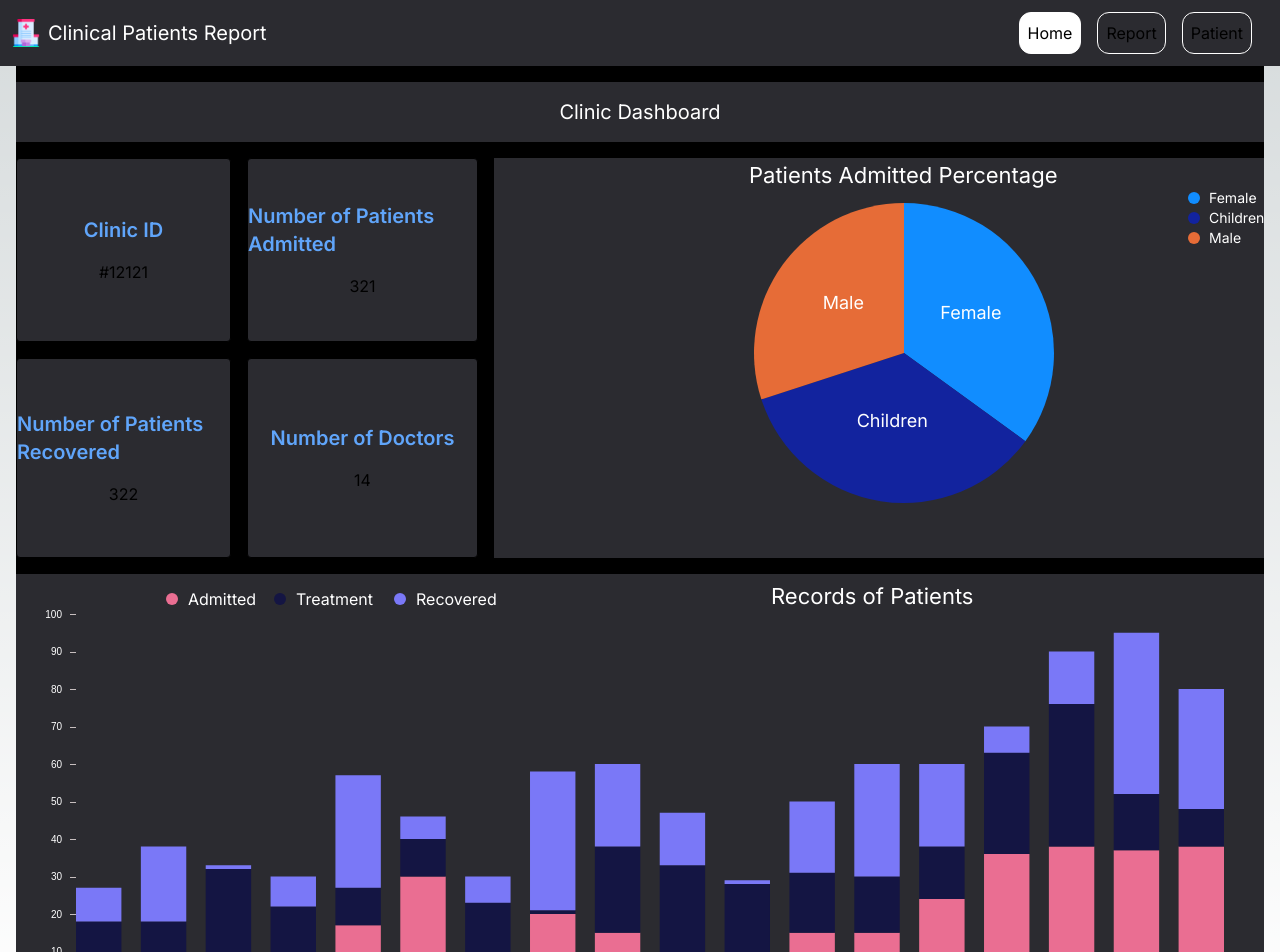
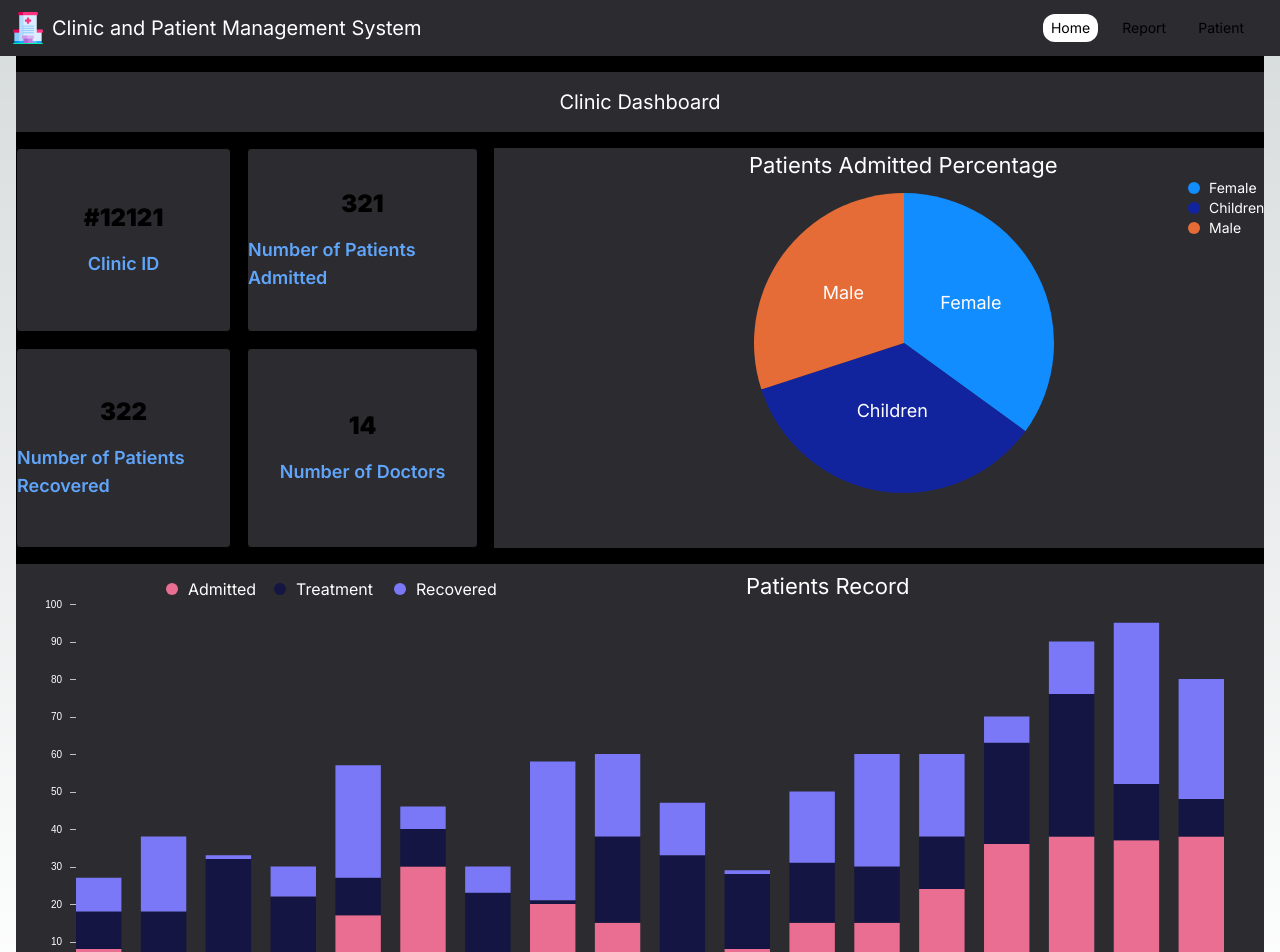
Before and after one commit to usmangq12/clinic-dashboard, a Next.js app: page / in a window 1280 px wide. Shown: the top 952 px of the page. Built offline with nearby package versions, Linux system fonts and the light colour scheme.

Commit message:
Update Area Chart and Content

```diff
--- a/src/component/AreaChart.tsx
+++ b/src/component/AreaChart.tsx
@@ -9,7 +9,7 @@ type Props = {
 };
 
 export const AreaChart: React.FC<Props> = ({ bodyTemperatureMockData }) => {
-  const refrence = React.useRef<SVGSVGElement>(null);
+  const reference = React.useRef<SVGSVGElement>(null);
   const margin: { top: number; right: number; left: number; bottom: number } = {
     top: 40,
     right: 40,
@@ -19,19 +19,18 @@ export const AreaChart: React.FC<Props> = ({ bodyTemperatureMockData }) => {
 
   const chart = () => {
     const width = 770;
-    const height = 550;
-    const innerWidth: number = width || 0 - margin.left - margin.right;
-    const innerHeight: number = height || 0 - margin.bottom - margin.top;
-    d3.select(refrence.current).selectAll("*").remove();
-    const svg = d3
-      .select(refrence.current)
-      .attr("width", "100%")
-      .attr("height", "650px");
+    const height = 650;
+    const innerWidth: number = width - margin.left - margin.right;
+    const innerHeight: number = height - margin.bottom - margin.top;
+    d3.select(reference.current).selectAll("*").remove();
+    const svg = d3.select(reference.current);
+
+    svg.attr("width", "100%").attr("height", "650px");
 
     svg
       .append("text")
-      .text("Body Temperature of Patient")
-      .attr("transform", `translate(${innerWidth / 2 - 100} ,20)`)
+      .text("Patient Body Temperature")
+      .attr("transform", `translate(${innerWidth / 2 - 100}, 20)`)
       .attr("class", "label");
 
     const g = svg
@@ -40,6 +39,7 @@ export const AreaChart: React.FC<Props> = ({ bodyTemperatureMockData }) => {
 
     const X = (d: AreaChartDate) => d.timestamp;
     const Y = (d: AreaChartDate) => d.temperature;
+
     const scaleX = d3
       .scaleTime()
       .domain(
@@ -50,10 +50,7 @@ export const AreaChart: React.FC<Props> = ({ bodyTemperatureMockData }) => {
       )
       .range([0, innerWidth]);
 
-    const scaleY = d3
-      .scaleLinear()
-      .domain([0, 100] as [number, number])
-      .range([innerHeight, 0]);
+    const scaleY = d3.scaleLinear().domain([0, 100]).range([innerHeight, 0]);
 
     const area = d3
       .area<AreaChartDate>()
@@ -63,22 +60,86 @@ export const AreaChart: React.FC<Props> = ({ bodyTemperatureMockData }) => {
 
     g.append("g")
       .call(d3.axisBottom(scaleX).tickSizeOuter(0).tickPadding(10))
+      .attr("transform", `translate(0,${innerHeight})`);
 
-      .attr("transform", `translate(0,${innerHeight})`);
     g.append("g")
       .call(d3.axisLeft(scaleY).tickSizeOuter(0).tickPadding(10))
-
       .select(".domain")
       .classed("lineAxis", true);
 
     g.append("g")
       .append("path")
       .attr("fill", "#ff6666")
-      .attr("d", area(bodyTemperatureMockData));
+      .attr("d", area(bodyTemperatureMockData))
+      .attr("class", "area");
+
+    const tooltip = d3.select(".tooltip");
+
+    const verticalLine = g
+      .append("line")
+      .attr("class", "vertical-line")
+      .style("stroke", "white")
+      .style("stroke-width", 1)
+      .style("opacity", 0);
+
+    g.selectAll(".dot")
+      .data(bodyTemperatureMockData)
+      .enter()
+      .append("circle")
+      .attr("class", "dot")
+      .attr("cx", (d: AreaChartDate) => scaleX(X(d)))
+      .attr("cy", (d: AreaChartDate) => scaleY(Y(d)))
+      .attr("r", 2)
+      .style("fill", "lightblue")
+      .on("mouseover", (event, d) => {
+        const html = `<h4 >Temperature: ${
+          d.temperature
+        }</h4><p>Date: ${`${d.timestamp.getHours()}:${d.timestamp.getMinutes()}:${d.timestamp.getSeconds()}`}</p>`;
+        const [x, y] = d3.pointer(event);
+        const svgContainer = reference.current;
+        const containerRect = svgContainer?.getBoundingClientRect();
+        const positionSetting = x + (containerRect?.left || 0) + 65;
+        if (!containerRect?.top) {
+          return;
+        }
+        tooltip
+          .html(html)
+          .style("display", "block")
+          .style("left", `${positionSetting - 20}px`)
+          .style("top", `${y + containerRect?.top + 400}px`);
+          verticalLine
+          .attr("x1", positionSetting - 85)
+          .attr("x2", positionSetting  - 85)
+          .attr("y1", 0)
+          .attr("y2", innerHeight)
+          .style("opacity", 1);
+      })
+
+      .on("mouseout", () => {
+        tooltip.style("display", "none");
+        verticalLine.style("opacity", 0);
+      });
   };
+
   useEffect(() => {
     chart();
   }, [bodyTemperatureMockData]);
 
-  return <svg ref={refrence}></svg>;
+  return (
+    <>
+      <svg ref={reference}></svg>
+      <div
+        className="tooltip"
+        id="tooltip"
+        style={{
+          maxWidth: "333px",
+          backgroundColor: "black",
+          color: "white",
+          padding: "5px",
+          position: "absolute",
+          display: "none",
+        }}
+      ></div>
+    </>
+  );
 };
--- a/src/component/Clinic.tsx
+++ b/src/component/Clinic.tsx
@@ -32,43 +32,40 @@ export const Clinic = () => {
       </h4>
       <div className="flex flex-col gap-4 ">
         <div className=" max-h-[350px] h-[400px] flex gap-4 max-h-full">
-
-
           <div className="flex flex-1 flex-wrap">
             <div className=" w-1/2 h-1/2 flex  bg-black pb-4 pr-4   ">
               <div className="flex flex-col justify-center items-center gap-4 border-black border  rounded py-8 flex-1 bg-[#2B2B30]">
-                  <h4 className="text-xl text-blue-400 font-semibold  ">
+                <p className=" font-black text-2xl"> #12121</p>
+                <h4 className="text-lg text-blue-400 font-semibold  ">
                   Clinic ID
                 </h4>
-                  <p> #12121</p>
               </div>
             </div>
 
             <div className=" w-1/2 h-1/2 flex  bg-black  pb-4   ">
               <div className="flex flex-col justify-center items-center gap-4 border-black border rounded py-8 flex-1 bg-[#2B2B30] ">
-                  <h4 className="text-xl text-blue-400 font-semibold  ">
+                <p className=" font-black text-2xl"> 321</p>
+                <h4 className="text-lg text-blue-400 font-semibold  ">
                   Number of Patients Admitted
                 </h4>
-                  <p> 321</p>
               </div>
             </div>
             <div className=" w-1/2 h-1/2 flex   bg-black pr-4   ">
               <div className="flex flex-col justify-center items-center gap-4 border-black border py-8  rounded flex-1 bg-[#2B2B30]">
-                  <h4 className="text-xl text-blue-400 font-semibold  ">
+                <p className=" font-black text-2xl">322</p>
+                <h4 className="text-lg text-blue-400 font-semibold  ">
                   Number of Patients Recovered
                 </h4>
-                  <p>322</p>
               </div>
             </div>
             <div className="w-1/2 h-1/2  flex   bg-black   ">
               <div className="flex flex-col justify-center items-center gap-4 border-black border py-8  rounded flex-1 bg-[#2B2B30]">
-                  <h4 className="text-xl text-blue-400 font-semibold  ">
+                <p className=" font-black text-2xl"> 14</p>
+                <h4 className="text-lg text-blue-400 font-semibold  ">
                   Number of Doctors
                 </h4>
-                  <p> 14</p>
               </div>
             </div>
-
           </div>
           <div className="flex-1 bg-[#2B2B30]">
             <PieChart pieChartData={clinicData[1] as PieChartData[]} />
--- a/src/component/DountChart.tsx
+++ b/src/component/DountChart.tsx
@@ -26,7 +26,7 @@ export const DountChart: React.FC<Props> = ({ dountChartData }) => {
 
     svg
       .append("text")
-      .text("Nurse Feedback")
+      .text("Nurses Feedback")
       .attr("transform", `translate(${350},20)`)
       .attr("class", "label");
 
--- a/src/component/Header.tsx
+++ b/src/component/Header.tsx
@@ -31,25 +31,29 @@ export const Header = ({ handlePatientData }: HeaderProps) => {
   return (
     <div className="flex   justify-center items-center ">
       <div className="flex-1 flex gap-x-2  items-center ">
-        <Image src={hospital} alt="Girl in a jacket" width="28" height="28" />
+        <Image src={hospital} alt="Girl in a jacket" width="32" height="32" />
         <p className="text-white text-center text-xl ">
-          Clinical Patients Report
+          Clinic and Patient Management System
         </p>
       </div>
       <div className="mr-4 flex gap-x-4">
         <Link href="/" onClick={() => handleNavigation("home")}>
           <div
-            className={`p-2 border-white border-solid  border-[1px] rounded-xl hover:bg-white hover:text-black ${
-              navigation === "home" && " bg-white text-black"
-            } `}
+            className={` px-2 py-1 border-solid text-sm rounded-xl ${
+              navigation === "home"
+                ? " bg-white text-black hover:text-black "
+                : "hover:bg-neutral-700  hover:text-white"
+            }     `}
           >
             Home
           </div>
         </Link>
         <Link href="/report" onClick={() => handleNavigation("report")}>
           <div
-            className={`p-2 border-white border-solid  border-[1px] rounded-xl hover:bg-white hover:text-black ${
-              navigation === "report" && "bg-white text-black"
+            className={`px-2 py-1  border-solid text-sm  rounded-xl   ${
+              navigation === "report"
+                ? "bg-white text-black hover:text-black"
+                : "hover:bg-neutral-700 hover:text-white"
             } `}
           >
             Report
@@ -57,8 +61,10 @@ export const Header = ({ handlePatientData }: HeaderProps) => {
         </Link>
         <Link href="/patient/0" onClick={() => handleNavigation("patient")}>
           <div
-            className={`p-2 border-white border-solid  border-[1px] rounded-xl hover:bg-white hover:text-black  ${
-              navigation === "patient" && "bg-white text-black"
+            className={`px-2 py-1  border-solid text-sm rounded-xl   ${
+              navigation === "patient"
+                ? "bg-white text-black hover:text-black "
+                : "hover:bg-neutral-700 hover:text-white"
             }`}
           >
             Patient
@@ -67,7 +73,7 @@ export const Header = ({ handlePatientData }: HeaderProps) => {
       </div>
       {showDropdown && (
         <select
-          className="border-b-2  text-white bg-[#2B2B30]  border-white border-solid p-0.5  focus-visible:outline-0"
+          className="border-b-2 text-sm  text-white bg-[#2B2B30]  border-white border-solid p-0.5  focus-visible:outline-0"
           name="Person 1"
           id="1"
           onChange={handleSelection}
--- a/src/component/LineChart.tsx
+++ b/src/component/LineChart.tsx
@@ -54,7 +54,7 @@ export const LineChart: React.FC<Props> = ({ data }: Props) => {
     svg
       .append("text")
       .text("Patient Room Environment")
-      .attr("transform", `translate(${innerWidth / 2},25)`)
+      .attr("transform", `translate(${(innerWidth / 2)-40},25)`)
       .attr("class", "label");
 
     const g = svg
--- a/src/component/Stack.tsx
+++ b/src/component/Stack.tsx
@@ -31,8 +31,8 @@ export const Stack: React.FC<Props> = ({ patientsData }) => {
       };
     svgline
       .append("text")
-      .text("Records of Patients")
-      .attr("transform", `translate(${755},30)`)
+      .text("Patients Record")
+      .attr("transform", `translate(${730},30)`)
       .attr("class", "label")
       .style("font-size", "22px");
     const gLine = svgline
@@ -101,7 +101,7 @@ export const Stack: React.FC<Props> = ({ patientsData }) => {
       })}</td>
     </tr>
     <tr >
-      <td>H123</td>
+      <td>#12121</td>
       <td>Treatment</td>
       <td>${d.data.treatment}</td>
       <td>${d.data.date.getDate()} ${d.data.date.toLocaleString("default", {
@@ -109,7 +109,7 @@ export const Stack: React.FC<Props> = ({ patientsData }) => {
       })}</td>
     </tr>
     <tr >
-      <td>H123</td>
+      <td>#12121</td>
       <td>Recovered</td>
       <td>${d.data.recovered}</td>
       <td>${d.data.date.getDate()} ${d.data.date.toLocaleString("default", {
```
Lines whose indentation alone changed are shown as unchanged.
